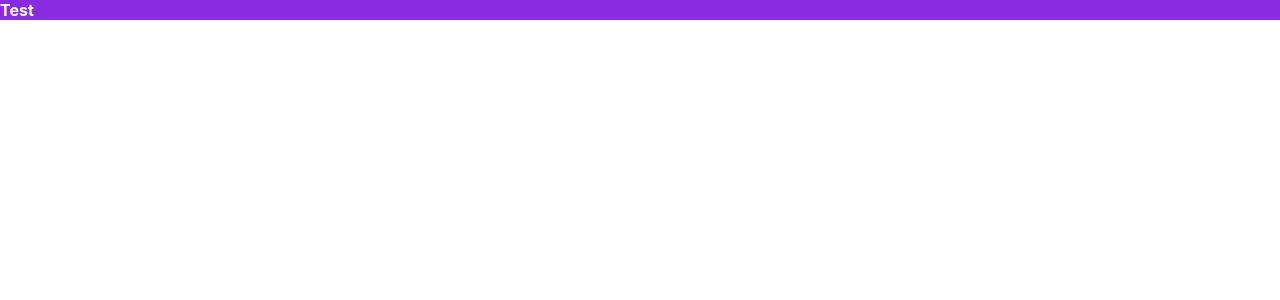
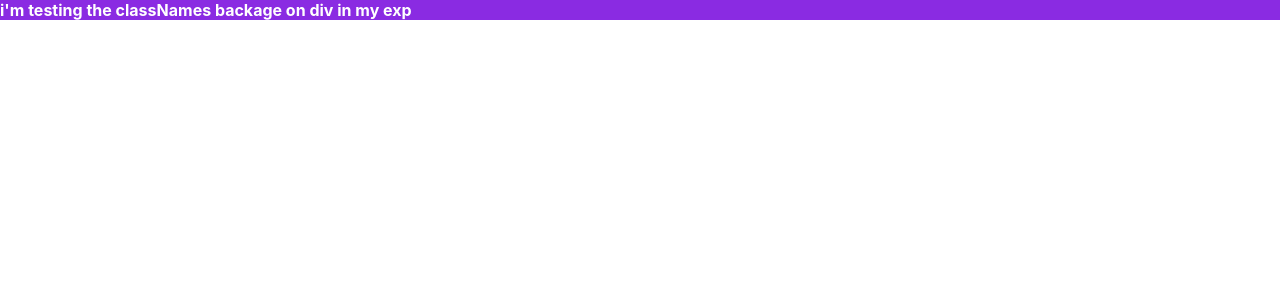
Before and after one commit to anassraissi/react_turorials, a React (Create React App) app: page / in a window 1280 px wide. Shown: the top 300 px of the page. Built offline with nearby package versions, Linux system fonts and the light colour scheme.

Commit message:
put the class inside div by using classname package

```diff
--- a/package.json
+++ b/package.json
@@ -6,6 +6,7 @@
     "@testing-library/jest-dom": "^5.16.5",
     "@testing-library/react": "^13.3.0",
     "@testing-library/user-event": "^13.5.0",
+    "classnames": "^2.3.1",
     "react": "^18.2.0",
     "react-dom": "^18.2.0",
     "react-scripts": "5.0.1",
--- /dev/null
+++ b/src/Classname_pack.js
@@ -0,0 +1,29 @@
+import React from 'react';
+import classNames from 'classnames';
+import './App.css';
+
+function Classname_pack() {
+
+    // if(3<4){
+    //   classes.push('color');
+    // }
+    // if(3>2){
+    //   classes.push('text_bold');
+    // }
+    // if(1==1){
+    //   classes.push('background_color');
+    // }
+    // or by classname package
+   let classes=classNames({'color': 2<3,text_bold: 1==1,background_color: 4<6 });  //put the class when the condition is true
+
+     // classes.join(' ') zid espace mabib les classs  katwali color text_bold background_color
+return (
+  <div className="App">
+    <div className={classes}>
+      i'm testing the classNames backage on div in my exp
+    </div>
+  </div>
+);
+}
+
+export default Classname_pack;
--- a/src/index.js
+++ b/src/index.js
@@ -3,11 +3,12 @@ import ReactDOM from 'react-dom/client';
 import './index.css';
 import App from './App';
 import reportWebVitals from './reportWebVitals';
+import Classname_pack from './Classname_pack';
 
 const root = ReactDOM.createRoot(document.getElementById('root'));
 root.render(
   <React.StrictMode>
-    <App />
+  <Classname_pack></Classname_pack>
   </React.StrictMode>
 );
 
```
Also changed, not shown: src/App.js (line endings or trailing spaces), 1 other file (tests, documents, lock files or other folders).
